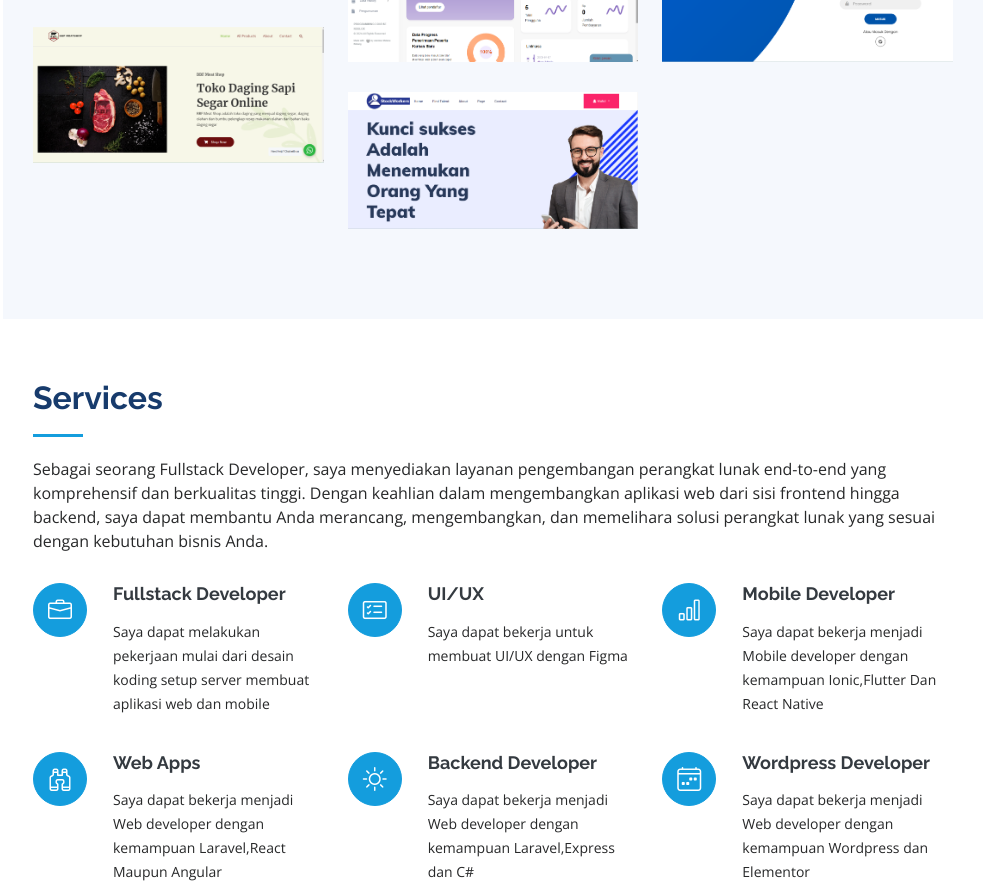
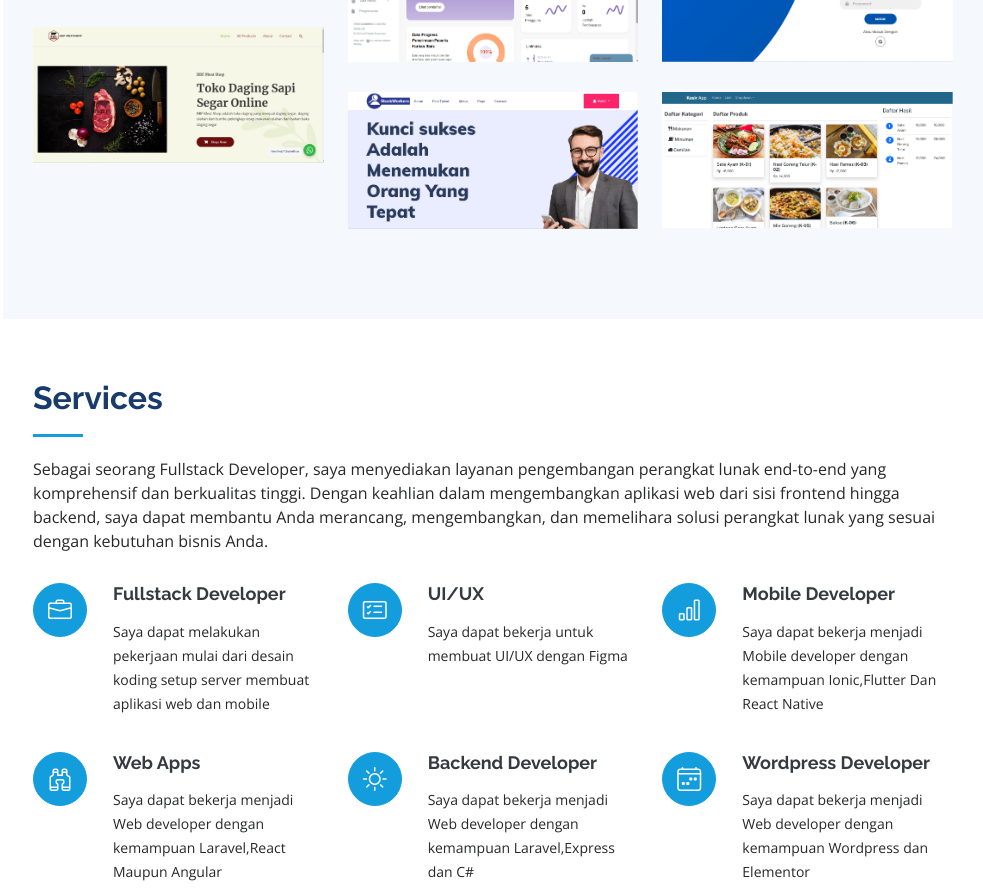
Before and after one commit to gudangcoding/gudangcoding.github.io, a plain HTML site: page index.html in a window 1280 px wide. Shown: the part 4237-5126 px from the top of the page, without its empty margins (297-1280 px from the left). Drawn offline with nearby package versions, Linux system fonts and the light colour scheme.

Commit message:
update portfolio

```diff
--- a/index.html
+++ b/index.html
@@ -816,6 +816,27 @@
                 </div>
               </div>
             </div>
+            <div class="col-lg-4 col-md-6 portfolio-item filter-web">
+              <div class="portfolio-wrap">
+                <img
+                  src="assets/img/portfolio/kasir-app.png"
+                  class="img-fluid"
+                  alt=""
+                />
+                <div class="portfolio-links">
+                  <a
+                    href="assets/img/portfolio/kasir-app.png"
+                    data-gallery="portfolioGallery"
+                    class="portfolio-lightbox"
+                    title="Web 3"
+                    ><i class="bx bx-plus"></i
+                  ></a>
+                  <!-- <a href="portfolio-details.html" title="More Details"
+                    ><i class="bx bx-link"></i
+                  ></a> -->
+                </div>
+              </div>
+            </div>
           </div>
         </div>
       </section>
```
